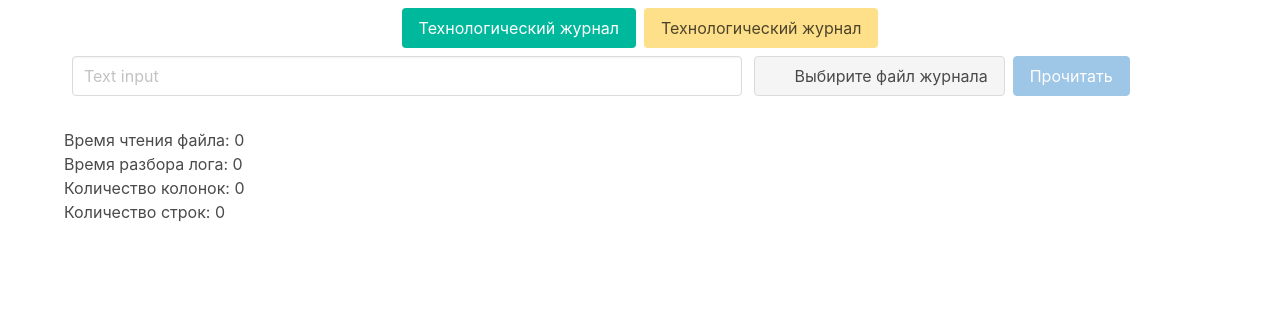
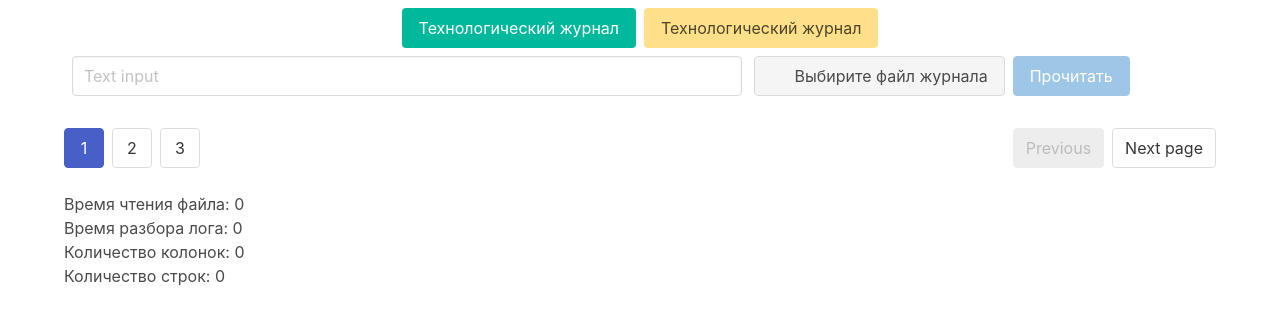
Before and after one commit to free-archer/1C-TechJournalView, a Svelte app: page / in a window 1280 px wide. Shown: the top 324 px of the page. Built offline with nearby package versions, Linux system fonts and the light colour scheme.

Commit message:
#2 Добавил шаблон пагинации

```diff
--- /dev/null
+++ b/src/components/Paginations.svelte
@@ -0,0 +1,20 @@
+<script>
+    let start_paginations = 0
+    let step_paginations = 10
+ </script>
+
+<nav class="pagination" role="navigation" aria-label="pagination">
+    <a class="pagination-previous is-disabled" title="This is the first page">Previous</a>
+    <a class="pagination-next">Next page</a>
+    <ul class="pagination-list">
+      <li>
+        <a class="pagination-link is-current" aria-label="Page 1" aria-current="page">1</a>
+      </li>
+      <li>
+        <a class="pagination-link" aria-label="Goto page 2">2</a>
+      </li>
+      <li>
+        <a class="pagination-link" aria-label="Goto page 3">3</a>
+      </li>
+    </ul>
+</nav>
--- a/src/components/Table.svelte
+++ b/src/components/Table.svelte
@@ -2,6 +2,11 @@
    import {mParamsStore, mColumsStore} from '../libs/store'
 
    import Cell from "./Cell.svelte";
+   import Paginations from './Paginations.svelte';
+
+   //paginations
+   let start_paginations = 0
+   let step_paginations = 10
 </script>
 
 <div class="table">
@@ -12,7 +17,7 @@
       {/each}
    </div>
 
-   {#each $mParamsStore as params}
+   {#each $mParamsStore.slice(start_paginations, step_paginations) as params}
    <div class="table-row">
       {#each $mColumsStore as column}
          <Cell paramValue={(params.get(column)) ? params.get(column) : ""}/>
@@ -21,6 +26,8 @@
    {/each}
 
 </div>
+
+<Paginations />
 
 <style>
 .table
```
